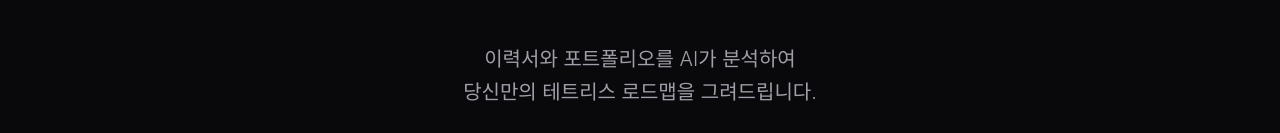
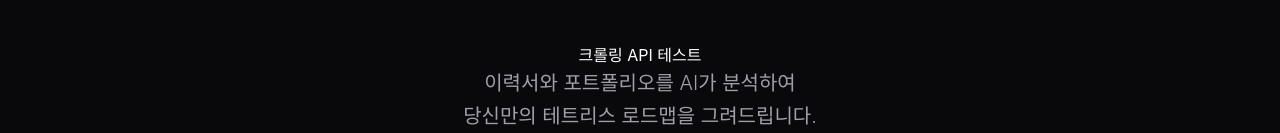
Before and after one commit to MJU-KAP/Front, a React (Vite) app: page / in a window 1280 px wide. Shown: the part 333-466 px from the top of the page. Built offline with nearby package versions, Linux system fonts and the light colour scheme; no server answers.

Commit message:
feat : 크롤링 테스트 코드

```diff
--- /dev/null
+++ b/src/apis/crawl.ts
@@ -0,0 +1,16 @@
+import { api } from './api';
+
+export const testCrawlingApi = async () => {
+  try {
+    const response = await api.get('/api/crawl');
+
+    console.log('--- 크롤링 API 테스트 성공 ---');
+    console.log('크롤링 수행 시간:', response.data.crawledAt);
+    console.log('크롤링된 항목 수:', response.data.count);
+    console.table(response.data.items);
+
+  } catch (error) {
+    console.error('--- 크롤링 API 테스트 실패 ---');
+    console.error('에러 상세:', error);
+  }
+};
--- a/src/pages/main/index.tsx
+++ b/src/pages/main/index.tsx
@@ -2,6 +2,7 @@ import { motion, type Variants } from 'framer-motion';
 import FileUpload from "./component/FileUpload";
 import KakaoLoginButton from '../kakao/component/KakaoLoginButton';
 import NextPlanLogo from '../../components/brand/NextPlanLogo';
+import { testCrawlingApi } from '../../apis/crawl';
 
 export default function MainPage() {
   // 공통 텍스트 애니메이션
@@ -60,6 +61,8 @@ export default function MainPage() {
           <br />
           <span className="text-orange-500">AI 역량 분석</span>
         </motion.h1>
+
+        <button onClick={() => testCrawlingApi()}>크롤링 API 테스트</button>
 
         <motion.p
           variants={fadeUpItem}
```
